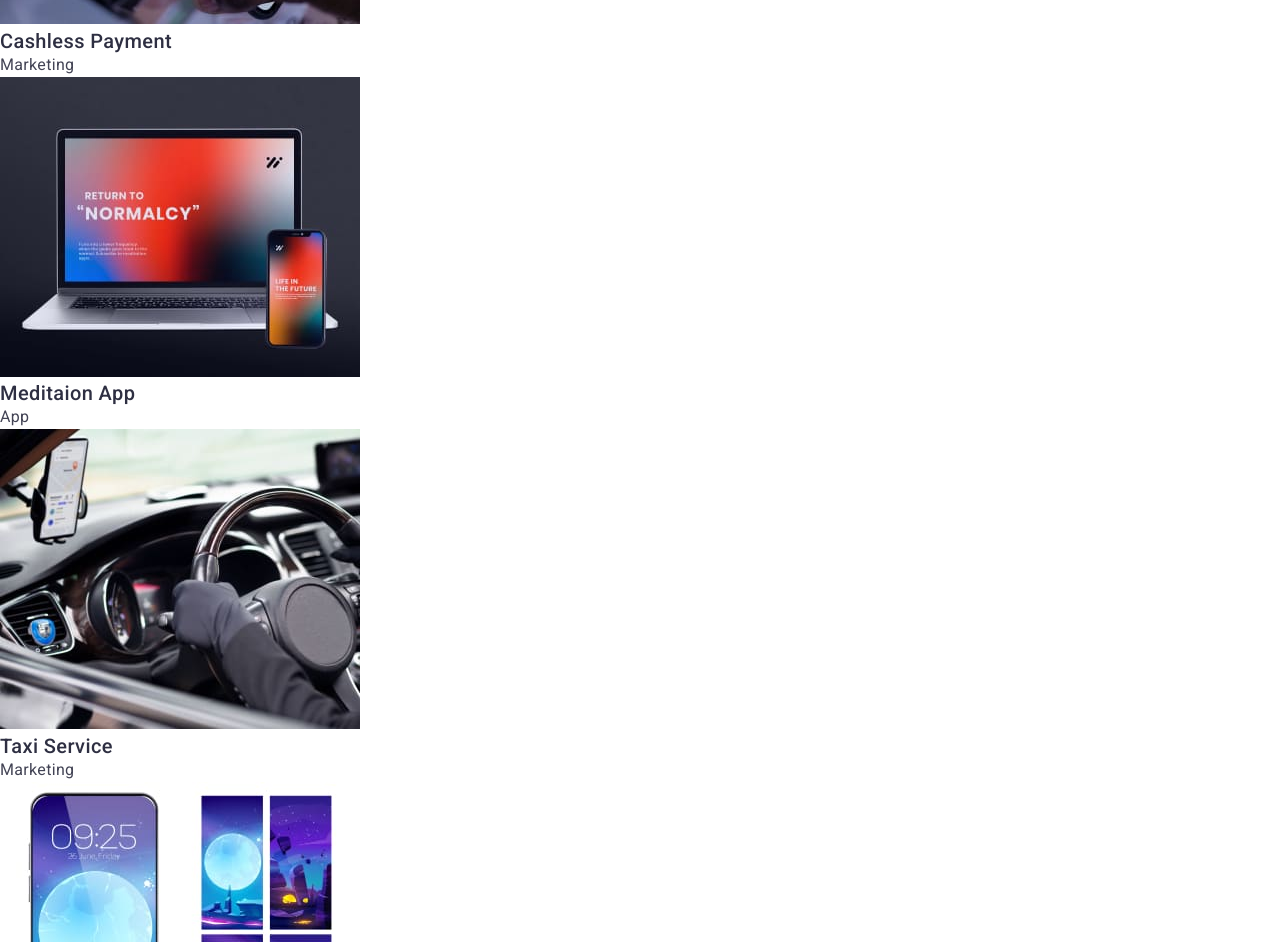
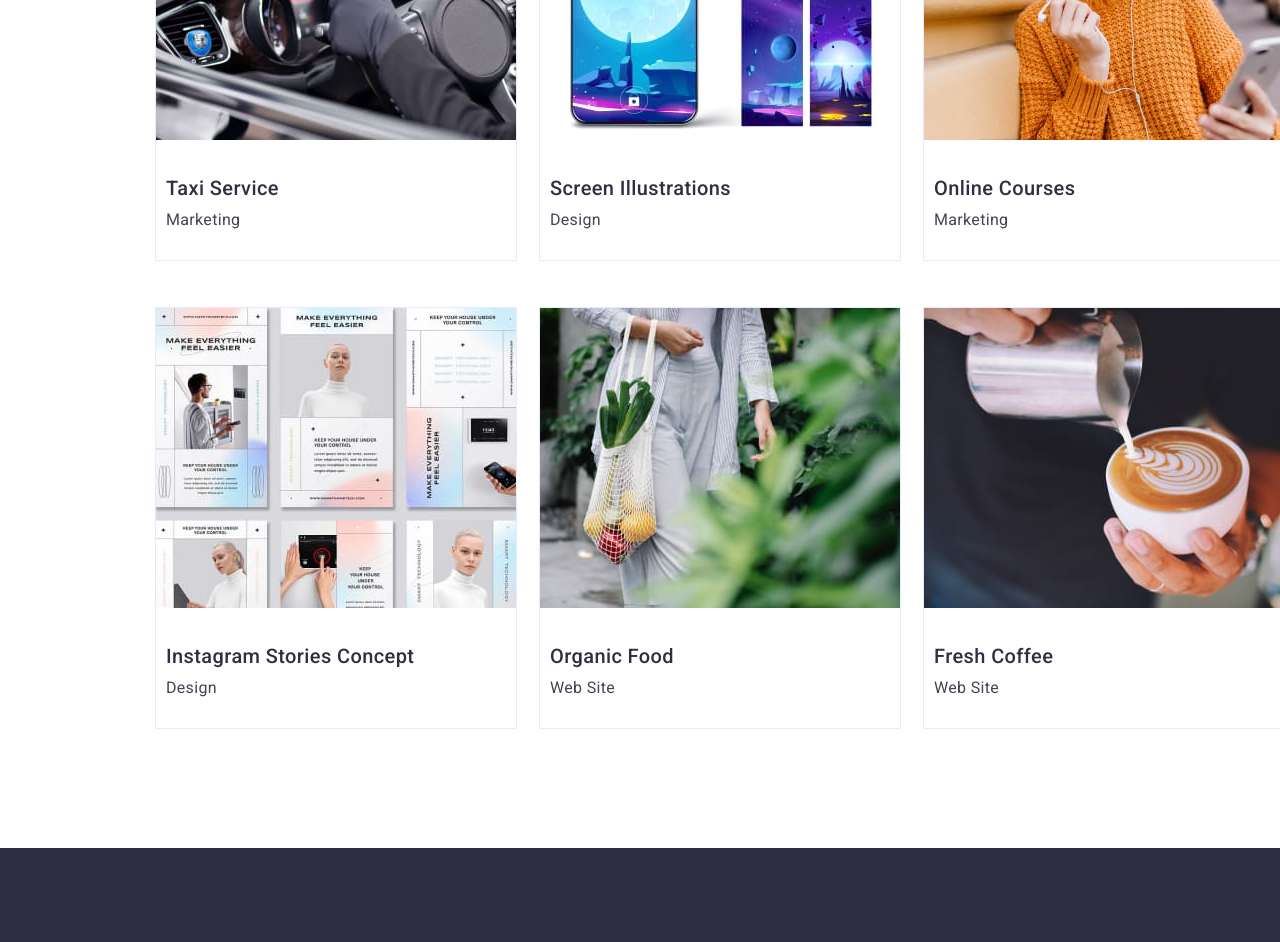
Before and after one commit to lottor27/goit-markup-hw-03, a plain HTML site: page portfolio.html in a window 1280 px wide. Shown: the part 908-1850 px from the top of the page. Drawn offline with nearby package versions, Linux system fonts and the light colour scheme.

Commit message:
почти финиш

```diff
--- a/css/styles.css
+++ b/css/styles.css
@@ -385,6 +385,7 @@ button {
   line-height: 1.5;
   letter-spacing: 0.02em;
   color: #434455;
+  margin-top: 8px;
 }
 
 .all {
@@ -434,3 +435,32 @@ button {
   background-color: ;
   border: none;
 }
+
+/* Hero-portfolio */
+
+.hero-portfolio{
+
+}
+
+.hero-portfolio-cont{
+  display: flex;
+  flex-wrap: wrap;
+  margin-left: 156px;
+  margin-bottom: 120px;
+  gap: 48px 24px;
+}
+
+.portfolio-list-items{
+  height: 420px;
+  width: 360px;
+  outline: 1px solid;
+  outline-color: #E7E9FC;
+}
+
+.list-items-text-cont{
+ padding-top: 32px;
+ padding-left: 10px;
+
+
+
+}
--- a/portfolio.html
+++ b/portfolio.html
@@ -57,60 +57,81 @@ com">info@devstudio.com"</a></li>
             <li><button type="button" class="other-all buttons-cont">Marketing</button></li>
         </ul>
     </section>
-    <section>
-        <ul class="list">
-            <li>
+    <section class="hero-portfolio">
+        <ul class="list hero-portfolio-cont">
+            <li class="portfolio-list-items">
                 <img src="./images/imgportf1.jpg" alt="BankAApp" width="360">
+                <div class="list-items-text-cont">
                     <h2 class="text-20-500">Banking App Interface Concept</h2>
                     <p class="text-port">App</p>
+                </div>
             </li>
-            <li>
+            <li class="portfolio-list-items">
                 <img src="./images/imgportf2.jpg" alt="QRCODE" width="360">
+                <div class="list-items-text-cont">
                     <h2 class="text-20-500">Cashless Payment</h2>
                     <p class="text-port">Marketing</p>
+                </div>
             </li>
-            <li>
+            <li class="portfolio-list-items">
                 <img src="./images/imgportf3.jpg" alt="MeditaionApp" width="360">
+                <div class="list-items-text-cont">
                     <h2 class="text-20-500">Meditaion App</h2>
                     <p class="text-port">App</p>
+                </div>
             </li>
-            <li>
+            <li class="portfolio-list-items">
                 <img src="./images/imgportf4.jpg" alt="TaxiService" width="360">
+                <div class="list-items-text-cont">
                     <h2 class="text-20-500">Taxi Service</h2>
                     <p class="text-port">Marketing</p>
+                </div>
             </li>
-            <li>
+            <li class="portfolio-list-items">
                 <img src="./images/imgportf5.jpg" alt="ScreenIllustrations" width="360">
+                <div class="list-items-text-cont">
                     <h2 class="text-20-500">Screen Illustrations</h2>
                     <p class="text-port">Design</p>
+                </div>
             </li>
-            <li>
+            <li class="portfolio-list-items">
                 <img src="./images/imgportf6.jpg" alt="OnlineCourses" width="360">
+                <div class="list-items-text-cont">
                     <h2 class="text-20-500">Online Courses</h2>
                     <p class="text-port">Marketing</p>
+                </div>
             </li>
-            <li>
+            <li class="portfolio-list-items">
                 <img src="./images/imgportf7.jpg" alt="StoriesConcept" width="360">
+                <div class="list-items-text-cont">
                     <h2 class="text-20-500">Instagram Stories Concept</h2>
                     <p class="text-port">Design</p>
+                </div>
             </li>
-            <li><img src="./images/imgportf8.jpg" alt="OrganicFood" width="360">
+            <li class="portfolio-list-items"><img src="./images/imgportf8.jpg" alt="OrganicFood" width="360">
+                <div class="list-items-text-cont">
                     <h2 class="text-20-500">Organic Food</h2>
                     <p class="text-port">Web Site</p>
+                </div>
             </li>
-            <li><img src="./images/imgportf9.jpg" alt="FreshCoffee" width="360">
+            <li class="portfolio-list-items"><img src="./images/imgportf9.jpg" alt="FreshCoffee" width="360">
+                <div class="list-items-text-cont">
                     <h2 class="text-20-500">Fresh Coffee</h2>
                     <p class="text-port">Web Site</p>
+                </div>
             </li>
         </ul>
     </section>
     <footer class="footer">
-        <a class="footer-logo" href="./index.html" target="_blank"><span class="footer-logo-part">Web</span>Studio</a>
+        <div class="footer-cont">
+            <a class="footer-logo" href="./index.html" target="_blank"><span
+                    class="footer-logo-part">Web</span>Studio</a>
             <p class="footer-text">
                 Increase the flow of customers and sales for your
                 business with digital
                 marketing & growth solutions.
             </p>
+        </div>
     </footer>
 </body>
 
```
Also changed, not shown: index.html (+1 -1 lines). Lines whose indentation alone changed are shown as unchanged.
